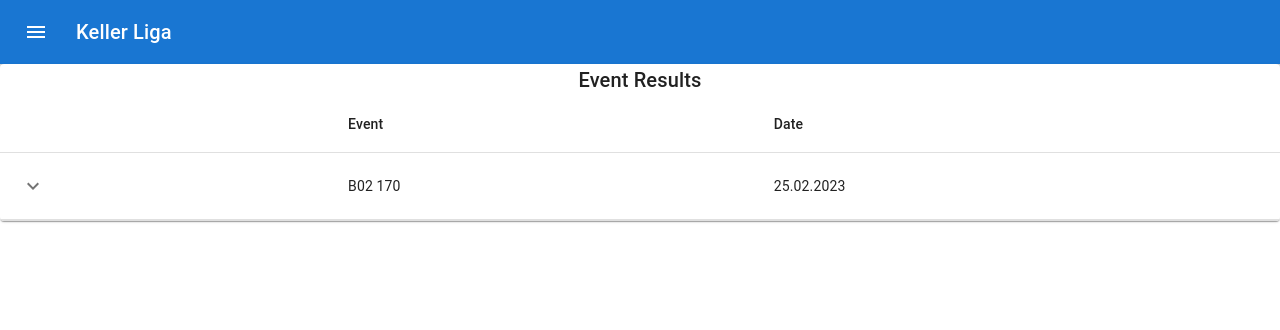
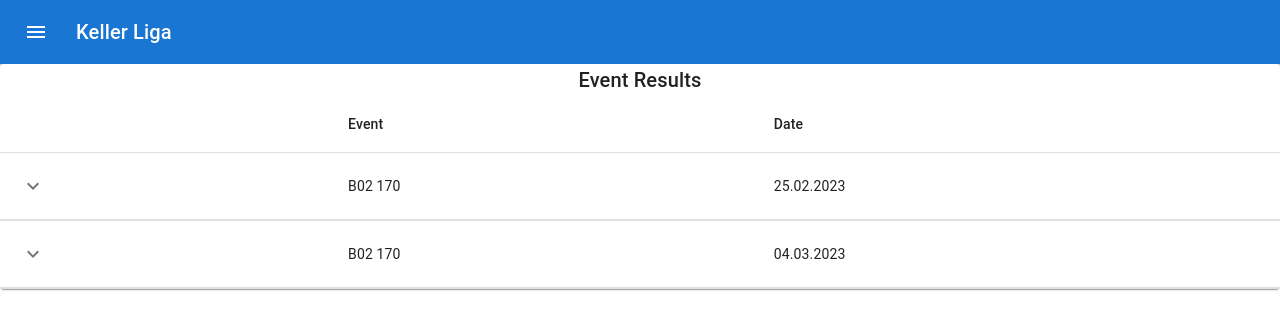
Before and after one commit to ChillySpiral/DartsLeague, a React (Create React App) app: page /DartsLeague/results in a window 1280 px wide. Shown: the top 330 px of the page. Built offline with nearby package versions, Linux system fonts and the light colour scheme.

Commit message:
Updated Resulsts

```diff
--- a/src/pages/Results.tsx
+++ b/src/pages/Results.tsx
@@ -13,17 +13,48 @@ import Paper from '@mui/material/Paper';
 import KeyboardArrowDownIcon from '@mui/icons-material/KeyboardArrowDown';
 import KeyboardArrowUpIcon from '@mui/icons-material/KeyboardArrowUp';
 
-function createResultEntries(name: string, wins: number, draws: number, losses: number, legsWon: number, legsLost: number, points: number){
-  var legs : string = legsWon + "/" + legsLost;
-  var dif : number = legsWon - legsLost;
-  return {Name: name, Wins: wins, Draws: draws, Losses: losses, Legs: legs, Dif: dif, Points: points}
+class PlayerResult{
+  PlayerName : string;
+  Wins : number;
+  Draws : number;
+  Losses : number;
+  Legs : string;
+  Dif : number;
+  Points : number;
+
+  constructor(name: string, wins: number, draws: number, losses: number, legsWon: number, legsLost: number, points: number){
+    this.Legs = legsWon + "/" + legsLost;
+    this.Dif = legsWon - legsLost;
+    this.PlayerName = name;
+    this.Wins = wins;
+    this.Draws = draws;
+    this.Losses = losses;
+    this.Points = points;
+  }
 }
+
+class EventResults{
+  PlayerResults : PlayerResult[];
+  EventName : string;
+  EventDate : string;
+
+  constructor(name : string, date : string, data : PlayerResult[]){
+    this.EventName = name;
+    this.EventDate = date;
+    this.PlayerResults = data;
+  }
+}
+
 //Insert Result data here
-const data_rows = [[createResultEntries("Niki", 4, 2, 1, 10, 4, 14), createResultEntries("Rubik", 4, 2, 1, 10, 4, 14), createResultEntries("Christian", 3, 3, 1, 9, 5, 12), createResultEntries("Max", 2, 4, 1, 8, 6, 10), createResultEntries("Matthias", 2, 3, 2, 7, 7, 9), createResultEntries("Shoti", 1, 2, 4, 4, 10, 5), createResultEntries("Manuel", 1, 2, 4, 4, 10, 5), createResultEntries("Lukas", 0, 4, 3, 4, 10, 4)]];
+const data_rows : EventResults[] = [
+  new EventResults("B02 170", "25.02.2023",
+  [new PlayerResult("Niki", 4, 2, 1, 10, 4, 14), new PlayerResult("Rubik", 4, 2, 1, 10, 4, 14), new PlayerResult("Christian", 3, 3, 1, 9, 5, 12), new PlayerResult("Max", 2, 4, 1, 8, 6, 10), new PlayerResult("Matthias", 2, 3, 2, 7, 7, 9), new PlayerResult("Shoti", 1, 2, 4, 4, 10, 5), new PlayerResult("Manuel", 1, 2, 4, 4, 10, 5), new PlayerResult("Lukas", 0, 4, 3, 4, 10, 4)]),
+  new EventResults("B02 170", "04.03.2023",
+  [new PlayerResult("Tati", 5, 3, 1, 13, 5, 18), new PlayerResult("Matthias", 3, 5, 1, 11, 7, 14), new PlayerResult("Max", 3, 5, 1, 11, 7, 14), new PlayerResult("Rubik", 2, 7, 0, 11, 7, 13), new PlayerResult("Christian", 3, 4, 2, 10, 8, 13), new PlayerResult("Shoti", 2, 4, 3, 8, 10, 10), new PlayerResult("Manuel", 2, 4, 3, 8, 10, 10), new PlayerResult("Niki", 2, 3, 4, 7, 11, 9), new PlayerResult("Michael", 0, 7, 2, 7, 11, 7), new PlayerResult("Lukas", 0, 4, 5, 4, 14, 4)]),
+];
 
-function createData(name: string, date: string, eventNumber: number){
-  var data = data_rows[eventNumber];
-  return {name: "B02 170", date: "25.02.2023", data};
+function createData(index : number){
+  return data_rows[index];
 }
 
 
@@ -44,9 +75,9 @@ function Row(props: { row: ReturnType<typeof createData> }) {
           </IconButton>
         </TableCell>
         <TableCell component="th" scope="row">
-          {row.name}
+          {row.EventName}
         </TableCell>
-        <TableCell>{row.date}</TableCell>
+        <TableCell>{row.EventDate}</TableCell>
       </TableRow>
       <TableRow>
         <TableCell style={{ paddingBottom: 0, paddingTop: 0 }} colSpan={6}>
@@ -68,9 +99,9 @@ function Row(props: { row: ReturnType<typeof createData> }) {
                   </TableRow>
                 </TableHead>
                 <TableBody>
-                  {row.data.map((historyRow) => (
-                    <TableRow key={historyRow.Name}>
-                      <TableCell>{historyRow.Name}</TableCell>
+                  {row.PlayerResults.map((historyRow) => (
+                    <TableRow key={historyRow.PlayerName}>
+                      <TableCell>{historyRow.PlayerName}</TableCell>
                       <TableCell>{historyRow.Wins}</TableCell>
                       <TableCell>{historyRow.Draws}</TableCell>
                       <TableCell>{historyRow.Losses}</TableCell>
@@ -91,7 +122,8 @@ function Row(props: { row: ReturnType<typeof createData> }) {
 
 //Data to be inserted here
 const rows = [
-  createData("Event One", "25.02.2023", 0),
+  createData(0),
+  createData(1)
 ];
 
 export default function CollapsibleTable() {
@@ -110,7 +142,7 @@ export default function CollapsibleTable() {
         </TableHead>
         <TableBody>
           {rows.map((row) => (
-            <Row key={row.name} row={row} />
+            <Row key={row.EventName} row={row} />
           ))}
         </TableBody>
       </Table>
```
